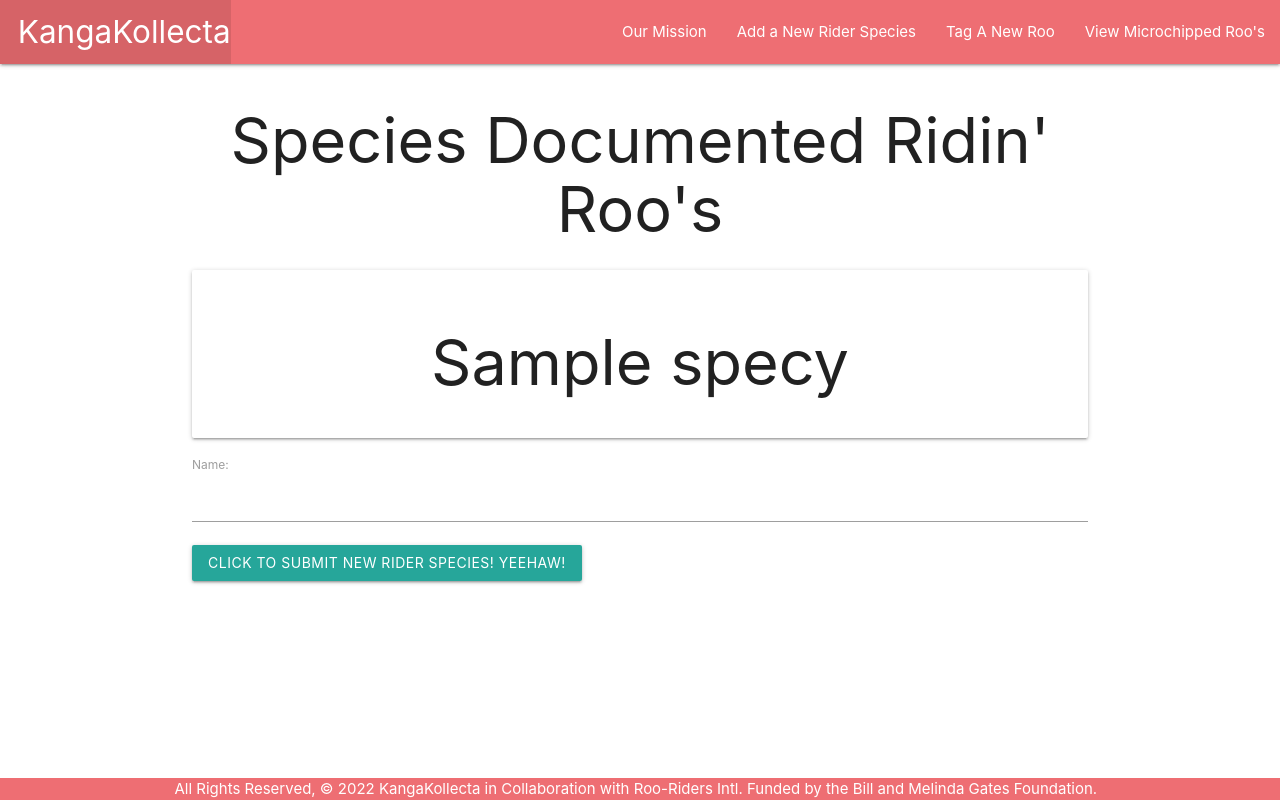
After one commit to BHenderson93/KangaKollecta, a Django app: page /roo-riding-species in a window 1280 px wide. The commit adds this page. Run offline with Django 4.2, Linux system fonts and the light colour scheme; tables that the repository leaves empty hold one stand-in row (values such as "Sample post").

Commit message:
New species able to be created

```diff
--- a/Homeworks/kargarookollector/main_app/forms.py
+++ b/Homeworks/kargarookollector/main_app/forms.py
@@ -1,7 +1,13 @@
 from django.forms import ModelForm
-from .models import Ride
+from .models import Ride, Species
 
 class RidingForm(ModelForm):
   class Meta:
     model = Ride
     fields = ['duration' , 'notes']
+
+
+class SpeciesForm(ModelForm):
+  class Meta:
+    model = Species
+    fields = '__all__'
--- a/Homeworks/kargarookollector/main_app/models.py
+++ b/Homeworks/kargarookollector/main_app/models.py
@@ -2,12 +2,21 @@ from django.db import models
 from django.urls import reverse
 
 # Create your models here.
+
+class Species(models.Model):
+    name = models.CharField(max_length = 100)
+
+    def __str__(self):
+        return self.name
+
+
 class Roo(models.Model):
     name = models.CharField(max_length=100)
     height = models.CharField(max_length=100)
     age = models.IntegerField()
     description = models.TextField(max_length=250)
     favorite_species_to_kick = models.CharField(max_length=100)
+    ridden_by = models.ManyToManyField(Species)
 
     def __str__(self):
         return self.name
@@ -15,8 +24,7 @@ class Roo(models.Model):
     def get_absolute_url(self):
         return reverse('detail', kwargs={'roo_id': self.id})
 
-class Species(models.Model):
-    name = models.CharField(max_length = 100)
+
 
 class Ride(models.Model):
     roo = models.ForeignKey(Roo, on_delete=models.CASCADE)
--- a/Homeworks/kargarookollector/main_app/templates/base.html
+++ b/Homeworks/kargarookollector/main_app/templates/base.html
@@ -20,7 +20,7 @@
                 </ul>
                 <ul class="right">
                   <li><a href="{% url 'about' %}">Our Mission</a></li>
-                  <li><a href="{% url 'about' %}">Add a New Rider Species</a></li>
+                  <li><a href="{% url 'species' %}">Add a New Rider Species</a></li>
                   <li><a href="{% url 'chip' %}">Tag A New Roo</a></li>
                   <li><a href="{% url 'hoppys' %}">View Microchipped Roo's</a></li>
                 </ul>
--- a/Homeworks/kargarookollector/main_app/templates/roo_central/roo_deets.html
+++ b/Homeworks/kargarookollector/main_app/templates/roo_central/roo_deets.html
@@ -39,7 +39,6 @@
             {{ riding_form.as_p }}
             <input type="submit" class="btn" value="Ride that 'Roo!">
         </form>
-
     </div>
 </div>
 
--- /dev/null
+++ b/Homeworks/kargarookollector/main_app/templates/species/species_index.html
@@ -0,0 +1,21 @@
+{% extends 'base.html' %}
+{% block content %}
+{% if not species %}
+<h1>No riding species documented yet! Hop on a Roo and document 'Homo sapien', quick!</h1>
+{% else %}
+<h1>Species Documented Ridin' Roo's</h1>
+{% for s in species %}
+<div class="card" style="padding: 2vh">
+    <h1>{{s.name}}</h1>
+</div>
+{% endfor %}
+
+{% endif %}
+<div class="card-content">
+    <form action="{% url 'species_create' %}" method="POST">
+        {% csrf_token %}
+        {{ species_form.as_p }}
+        <input type="submit" class="btn" value="Click to Submit New Rider Species! Yeehaw!">
+    </form>
+</div>
+{% endblock %}
--- a/Homeworks/kargarookollector/main_app/urls.py
+++ b/Homeworks/kargarookollector/main_app/urls.py
@@ -10,4 +10,6 @@ urlpatterns = [
     path('roo/<int:pk>/update/' , views.RooUpdate.as_view() , name='roo_update'),
     path('roo/<int:pk>/delete/' , views.RooDelete.as_view() , name='roo_delete'),
     path('ride/<int:roo_id>/create' , views.ride_create , name='ride_create'),
+    path('roo-riding-species' , views.species , name='species'),
+    path('roo-riding-species/create' , views.species_create , name='species_create'),
 ]
--- a/Homeworks/kargarookollector/main_app/views.py
+++ b/Homeworks/kargarookollector/main_app/views.py
@@ -2,7 +2,7 @@ from django.shortcuts import render, redirect
 from django.views.generic.edit import CreateView, UpdateView, DeleteView
 from django.views.generic import ListView, DetailView
 from .models import Roo, Species, Ride
-from .forms import RidingForm
+from .forms import RidingForm, SpeciesForm
 
 # Create your views here.
 def home(request):
@@ -41,3 +41,13 @@ def ride_create(request , roo_id):
         new_ride.species = 'Null for now'
         new_ride.save()
     return redirect('detail' , roo_id = roo_id)
+
+def species(request):
+    specs = Species.objects.all()
+    return render(request, 'species/species_index.html' , {'species': specs , 'species_form':SpeciesForm()} )
+
+def species_create(request):
+    form = SpeciesForm(request.POST)
+    if form.is_valid():
+        new_species = form.save()
+    return redirect('species')
```
Also changed, not shown: Homeworks/kargarookollector/main_app/templates/main_app/species_form.html (added, +12 -0 lines).
